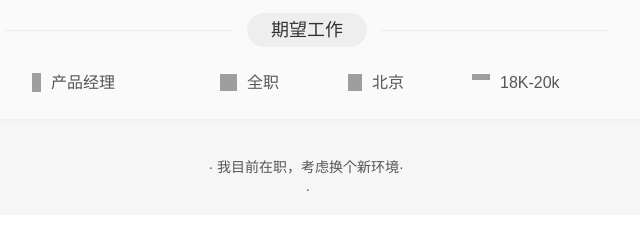
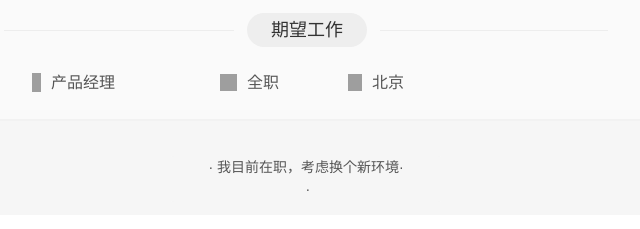
Before and after one commit to Sniper1211/Sniper1211.github.io, a plain HTML site: page resume/index.html in a window 1280 px wide. Shown: the part 2641-2870 px from the top of the page, 334-974 px from the left. Drawn offline with Linux system fonts and the light colour scheme; grey boxes are pictures that could not be loaded.

Commit message:
delete some pravite content

```diff
--- a/resume/index.html
+++ b/resume/index.html
@@ -703,7 +703,7 @@ content:"...";
 										<li class="mr_name_li" ><i></i><span class="mr_job_name" title="产品经理">产品经理</span></li>
 										<li class="mr_jobtype_li"> <i></i><span class="mr_job_type" title="$!expectJobses.positionType">全职</span></li>
 										<li class="mr_city_li"> <i></i><span class="mr_job_adr" title="$!expectJobses.city">北京</span></li>
-										<li class="mr_jobrange_li" ><i></i><span class="mr_job_range" title="$!expectJobses.salarys">18K-20k</span></li>
+										<!-- <li class="mr_jobrange_li" ><i></i><span class="mr_job_range" title="$!expectJobses.salarys">18K-20k</span></li> -->
 									</ul>
 								</div>
 							</div>
```
Also changed, not shown: 1 other file.
